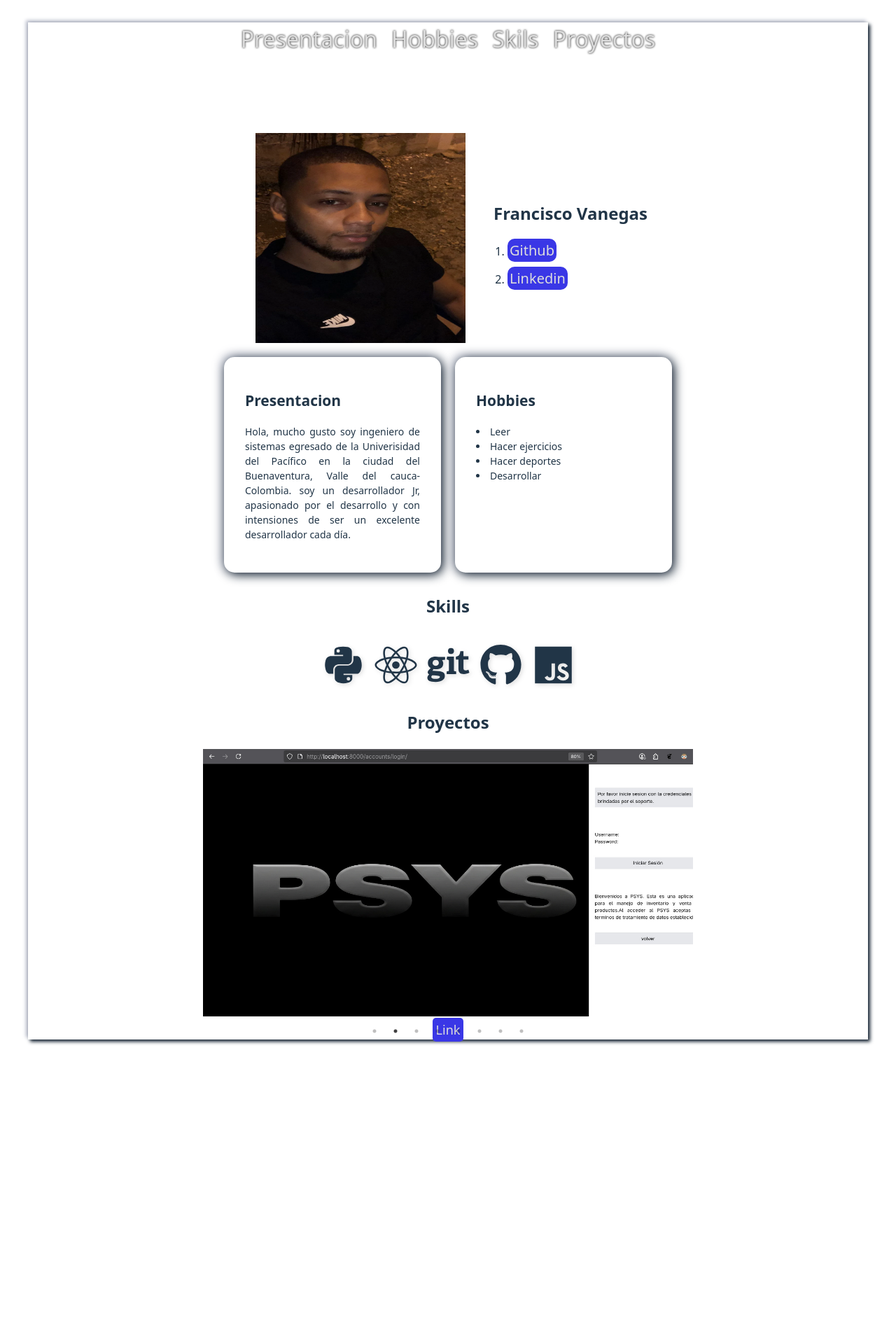
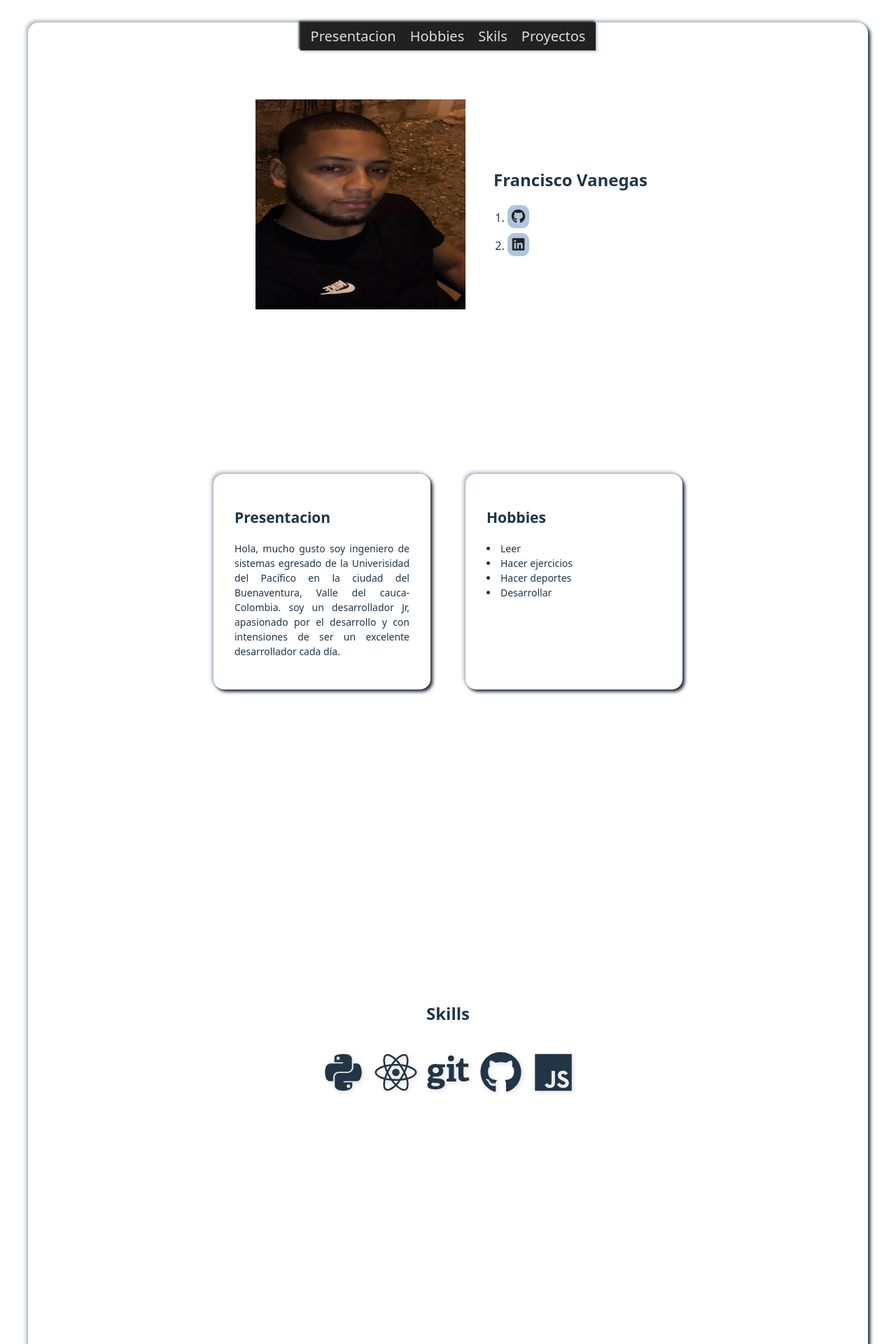
Before and after one commit to FranciscoDJVI/Portafolio, a React (Vite) app in the folder portafolio/: page / in a window 1280 px wide. Shown: the top 1920 px of the page at 70% size. Before the commit the page ends 1517 px from the top, so only its background shows below. Built offline with nearby package versions, Linux system fonts and the light colour scheme.

Commit message:
fix: add icons
add icons for links to github and linkedin

```diff
--- a/portafolio/src/App.css
+++ b/portafolio/src/App.css
@@ -14,6 +14,7 @@
     -3px -3px 5px #babecc;
   width: 1200px;
   height: auto;
+  border-radius: 15px;
 }
 
 @media (min-width: 812px) and (max-width: 1400px) {
@@ -22,12 +23,29 @@
     width: 1200px;
     height: auto;
   }
+  .navbar {
+    position: fixed;
+    padding: 5px;
+    margin: 0;
+    z-index: 1000;
+    margin-bottom: 100px;
+    background: #212121;
+    box-shadow:
+      2px 2px 3px #babecc,
+      -2px -2px 3px #212121;
+  }
+  .navbar .link {
+    color: #dddddd;
+    font-size: 20px;
+    margin: 10px;
+  }
   .avatar {
     display: flex;
     flex-direction: row;
     align-items: center;
     justify-content: center;
     margin-top: 100px;
+    margin-bottom: 200px;
   }
 
   .avatar .avatar-img {
@@ -45,39 +63,43 @@
     width: 0;
   }
   .avatar a {
-    background-color: #3a37e6;
+    background-color: lightsteelblue;
     font-size: 20px;
     margin-top: 5px;
     border-radius: 10px;
     width: 100px;
     padding: 3px;
     margin-left: 0;
-    color: #dddddd;
+    color: #212121;
   }
   .card-principal {
     display: flex;
     flex-direction: row;
+    margin-bottom: 400px;
   }
   .card {
     text-align: justify;
     font-size: 14px;
     box-shadow:
-      3px 3px 15px #0d1b2a,
-      -3px -3px 15px #babecc;
+      3px 3px 5px #0d1b2a,
+      -3px -3px 5px #babecc;
     background: "var(--principal-color)";
     padding: #f1f1f1f1;
     border-radius: 15px;
     padding: 30px;
     width: 250px;
     height: auto;
-    margin: 10px;
+    margin: 25px;
   }
   .skills .icons {
     font-size: 60px;
     filter: drop-shadow(2px 2px 3px #dddddd);
+    margin-bottom: 400px;
   }
   .projects {
     width: 700px;
+    display: flex;
+    flex-direction: column;
   }
   .projects img {
     width: 720px;
@@ -86,7 +108,7 @@
     transition-delay: 0.5ms;
     transition-timing-function: ease-in-out;
   }
-  .projects:hover {
+  .projects {
     width: 1000px;
     transition: width;
     transition-duration: 0.5s;
@@ -101,14 +123,13 @@
     transition-timing-function: ease-in-out;
   }
   .projects a {
-    background-color: #3a37e6;
+    background-color: lightsteelblue;
     font-size: 18px;
-    margin-top: 5px;
     border-radius: 5px;
-    width: 100px;
+    width: fit-content;
     padding: 5px;
-    margin-left: 0;
-    color: #dddddd;
+    color: #212121;
+    z-index: 1;
   }
 }
 
--- a/portafolio/src/components/Avatar.jsx
+++ b/portafolio/src/components/Avatar.jsx
@@ -1,6 +1,8 @@
 import React from "react";
 import { motion } from "framer-motion";
 import avatar from "../assets/images/avatar.webp";
+import { FontAwesomeIcon } from "@fortawesome/react-fontawesome";
+import { faGithub, faLinkedin } from "@fortawesome/free-brands-svg-icons";
 
 function Avatar() {
   return (
@@ -25,7 +27,7 @@ function Avatar() {
             target="_blank"
             rel="nooponer noreferrer"
           >
-            Github
+            <FontAwesomeIcon icon={faGithub} />
           </a>
         </li>
         <li>
@@ -34,7 +36,7 @@ function Avatar() {
             target="_blank"
             rel="nooponer noreferrer"
           >
-            Linkedin
+            <FontAwesomeIcon icon={faLinkedin} />
           </a>
         </li>
       </motion.ol>
--- a/portafolio/src/components/Navbar.jsx
+++ b/portafolio/src/components/Navbar.jsx
@@ -1,30 +1,18 @@
 import { Link } from "react-router-dom";
-
-const customStyleLink = {
-  textDecoration: "none",
-  margin: "10px",
-  color: "#dddddd",
-  fontSize: "2rem",
-  textShadow: "0 0 3px #000000 ",
-};
-
-const customStyleNav = {
-  background: "var(--principal-color)",
-};
 
 function NavBar() {
   return (
-    <nav className="navbar" style={customStyleNav}>
-      <Link style={customStyleLink} to="/presentation">
+    <nav className="navbar">
+      <Link className="link" to="/presentation">
         Presentacion
       </Link>
-      <Link style={customStyleLink} to="/hobbies">
+      <Link className="link" to="/hobbies">
         Hobbies
       </Link>
-      <Link style={customStyleLink} to="/skills">
+      <Link className="link" to="/skills">
         Skils
       </Link>
-      <Link style={customStyleLink} to="/projects">
+      <Link className="link" to="/projects">
         Proyectos
       </Link>
     </nav>
--- a/portafolio/src/components/Projects.jsx
+++ b/portafolio/src/components/Projects.jsx
@@ -10,6 +10,8 @@ import psys8 from "../assets/images/psys_8.jpg";
 import Slider from "react-slick";
 import "slick-carousel/slick/slick.css";
 import "slick-carousel/slick/slick-theme.css";
+import { FontAwesomeIcon } from "@fortawesome/react-fontawesome";
+import { faGithub } from "@fortawesome/free-brands-svg-icons";
 
 const ProjectPersonal = () => {
   const settings = {
@@ -56,7 +58,7 @@ const ProjectPersonal = () => {
         target="_blank"
         rel="nooponer noreferrer"
       >
-        Link
+        <FontAwesomeIcon icon={faGithub} />
       </a>
     </div>
   );
```
